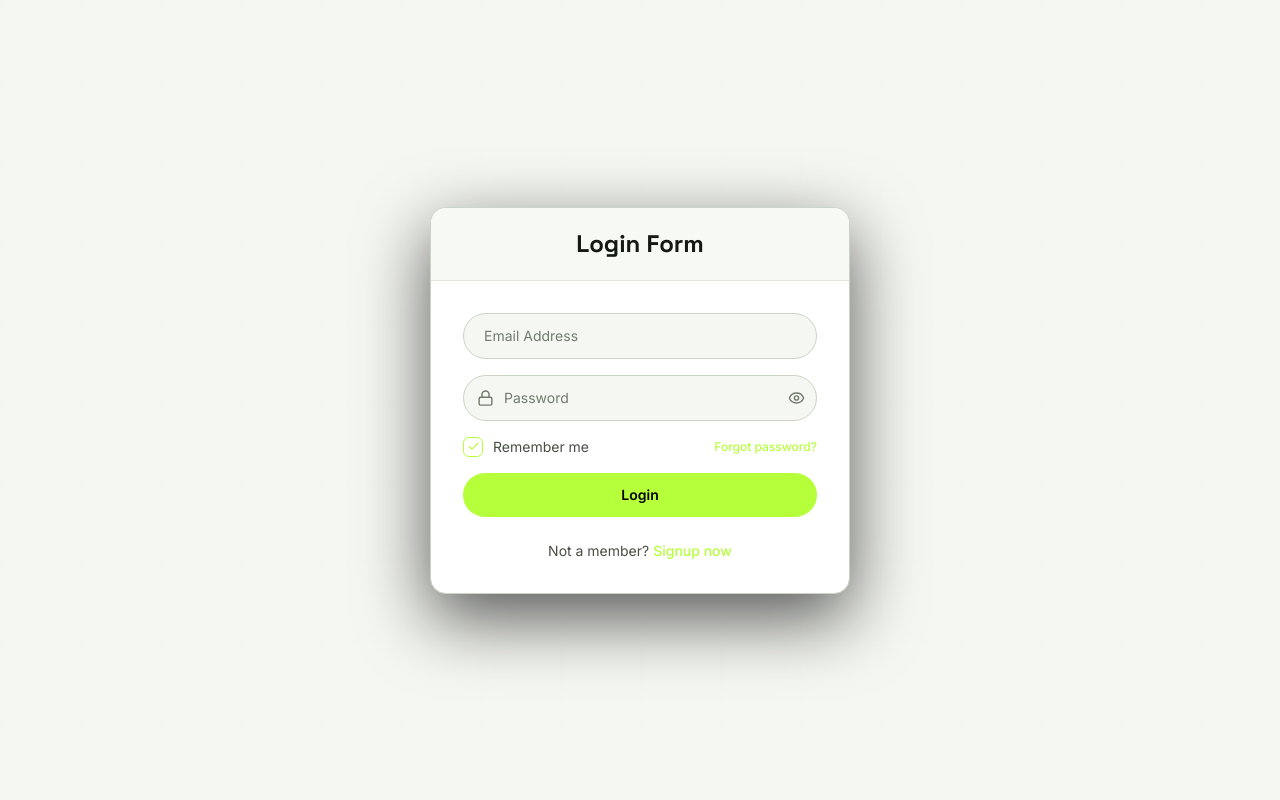
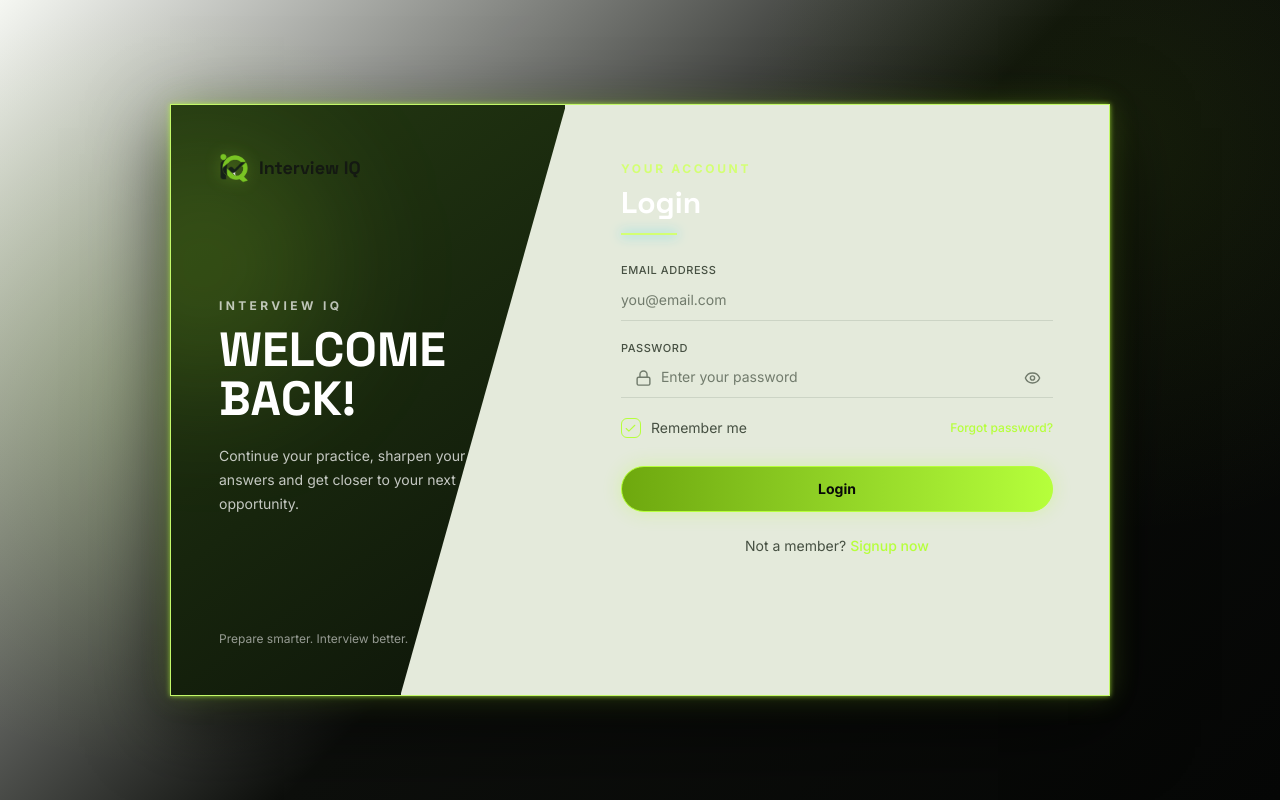
Before and after one commit to kobika525/Interview-IQ, a React (Vite) app in the folder Frontend/: page /login in a window 1280 px wide. Built offline with nearby package versions, Linux system fonts and the light colour scheme; no server answers.

Commit message:
Redesign authentication pages with brand theme

```diff
--- a/Frontend/src/index.css
+++ b/Frontend/src/index.css
@@ -199,6 +199,54 @@ body .bg-app {
     @apply text-text-secondary;
   }
 
+  .auth-neon-page {
+    background:
+      radial-gradient(circle at 12% 48%, rgba(182, 255, 59, 0.13), transparent 32%),
+      radial-gradient(circle at 88% 18%, rgba(137, 204, 22, 0.09), transparent 30%),
+      linear-gradient(135deg, var(--color-app) 0%, #0c0e0b 52%, #050605 100%);
+  }
+  .auth-neon-card {
+    @apply relative grid w-full overflow-hidden border border-blue/70 bg-auth-dark lg:grid-cols-[42%_58%];
+    box-shadow: 0 0 5px rgba(182, 255, 59, 0.7), 0 0 28px rgba(182, 255, 59, 0.2), 0 24px 75px rgba(0, 0, 0, 0.68);
+  }
+  .auth-neon-intro {
+    @apply relative flex min-h-[260px] flex-col overflow-hidden p-7 sm:p-10 lg:min-h-[590px] lg:p-12;
+    background: linear-gradient(145deg, #243912 0%, #17250d 54%, #0d1409 100%);
+  }
+  .auth-neon-intro::after {
+    content: '';
+    @apply pointer-events-none absolute inset-y-0 -right-px hidden w-[42%] bg-auth-dark lg:block;
+    clip-path: polygon(100% 0, 100% 100%, 0 100%);
+  }
+  .auth-neon-intro::before {
+    content: '';
+    @apply pointer-events-none absolute -left-24 top-8 h-64 w-64 rounded-full bg-blue/15 blur-3xl;
+  }
+  .auth-neon-form {
+    @apply bg-auth-dark px-6 py-8 sm:px-10 sm:py-10 lg:px-14 lg:py-14;
+  }
+  .auth-neon-fields .field {
+    @apply rounded-none border-0 border-b border-border bg-transparent px-0 py-2.5 text-text-primary placeholder:text-text-muted shadow-none hover:bg-transparent focus:border-blue focus:bg-transparent focus:ring-0;
+  }
+  .auth-neon-fields .field-label {
+    @apply mb-0.5 text-[11px] font-medium uppercase tracking-wider text-text-secondary;
+  }
+  .auth-neon-fields .field.pl-10 {
+    @apply pl-7;
+  }
+  .auth-neon-fields .field.pr-11 {
+    @apply pr-9;
+  }
+  .auth-neon-fields .auth-neon-button {
+    @apply mt-2 rounded-full border border-blue bg-gradient-to-r from-blue-deep to-blue py-3 font-bold text-[#080908] shadow-[0_0_18px_rgba(182,255,59,0.3)] transition-all hover:-translate-y-0.5 hover:shadow-[0_0_28px_rgba(182,255,59,0.5)];
+  }
+
+  @media (max-width: 1023px) {
+    .auth-neon-intro {
+      min-height: 250px;
+    }
+  }
+
   /* Badges */
   .badge {
     @apply inline-flex items-center gap-1.5 text-[11px] font-semibold px-2.5 py-1 rounded-full;
--- a/Frontend/src/layouts/AuthLayout.jsx
+++ b/Frontend/src/layouts/AuthLayout.jsx
@@ -1,20 +1,50 @@
 import { Outlet, useLocation } from 'react-router-dom'
+import Logo from '../components/common/Logo'
 
 export default function AuthLayout() {
   const { pathname } = useLocation()
   const isRegister = pathname === '/register'
+  const isPrimaryAuth = pathname === '/login' || isRegister
+
+  if (!isPrimaryAuth) {
+    return (
+      <div className="min-h-screen bg-app flex items-center justify-center p-4 sm:p-8">
+        <div className="w-full max-w-[420px] overflow-hidden rounded-2xl border border-border bg-card shadow-[0_24px_70px_rgba(0,0,0,0.65)]">
+          <div className="auth-form-theme p-6 sm:p-8"><Outlet /></div>
+        </div>
+      </div>
+    )
+  }
 
   return (
-    <div className="min-h-screen bg-app flex items-center justify-center p-4 sm:p-8">
-      <div className={`w-full ${isRegister ? 'max-w-[680px]' : 'max-w-[420px]'} overflow-hidden rounded-2xl border border-border bg-card shadow-[0_24px_70px_rgba(0,0,0,0.65)]`}>
-        <div className="border-b border-border-subtle bg-card-2 px-7 py-5 text-center">
-          <h1 className="font-display text-2xl font-bold text-text-primary">
-            {isRegister ? 'Register Form' : 'Login Form'}
-          </h1>
-        </div>
-        <div className="auth-form-theme p-6 sm:p-8">
-          <Outlet />
-        </div>
+    <div className="auth-neon-page min-h-screen flex items-center justify-center p-4 sm:p-8">
+      <div className={`auth-neon-card ${isRegister ? 'max-w-[1120px]' : 'max-w-[940px]'}`}>
+        <section className="auth-neon-intro">
+          <div className="relative z-10"><Logo size="sm" to="/" /></div>
+          <div className="relative z-10 my-auto max-w-[280px]">
+            <p className="mb-3 text-xs font-bold uppercase tracking-[0.28em] text-white/70">Interview IQ</p>
+            <h1 className="font-display text-4xl font-black uppercase leading-[1.02] text-white sm:text-5xl">
+              {isRegister ? <>Register<br />yourself!</> : <>Welcome<br />back!</>}
+            </h1>
+            <p className="mt-5 text-sm leading-6 text-white/75">
+              {isRegister
+                ? 'Build your profile and start preparing for interviews with confidence.'
+                : 'Continue your practice, sharpen your answers and get closer to your next opportunity.'}
+            </p>
+          </div>
+          <p className="relative z-10 text-xs text-white/55">Prepare smarter. Interview better.</p>
+        </section>
+
+        <section className={`auth-neon-form ${isRegister ? 'lg:py-9' : ''}`}>
+          <div className="mb-7">
+            <p className="text-xs font-bold uppercase tracking-[0.22em] text-cyan">Your account</p>
+            <h2 className="mt-2 font-display text-3xl font-bold text-white">{isRegister ? 'Sign Up' : 'Login'}</h2>
+            <div className="mt-3 h-0.5 w-14 bg-cyan shadow-[0_0_12px_rgba(34,211,238,0.9)]" />
+          </div>
+          <div className="auth-neon-fields">
+            <Outlet />
+          </div>
+        </section>
       </div>
     </div>
   )
--- a/Frontend/src/pages/auth/Login.jsx
+++ b/Frontend/src/pages/auth/Login.jsx
@@ -41,9 +41,9 @@ export default function Login() {
 
   return (
     <div>
-      <form onSubmit={handleSubmit(onSubmit)} className="space-y-4" noValidate>
-        <Input type="email" placeholder="Email Address" className="!rounded-full !px-5" error={errors.email?.message} {...register('email')} />
-        <PasswordInput placeholder="Password" className="!rounded-full" error={errors.password?.message} {...register('password')} />
+      <form onSubmit={handleSubmit(onSubmit)} className="space-y-5" noValidate>
+        <Input label="Email address" type="email" placeholder="you@email.com" error={errors.email?.message} {...register('email')} />
+        <PasswordInput label="Password" placeholder="Enter your password" error={errors.password?.message} {...register('password')} />
 
         {apiError && <p className="text-xs text-error bg-error/10 border border-error/20 rounded-lg px-3 py-2.5">{apiError}</p>}
 
@@ -52,7 +52,7 @@ export default function Login() {
           <Link to="/forgot-password" className="text-xs font-medium text-blue hover:text-cyan transition-colors">Forgot password?</Link>
         </div>
 
-        <Button type="submit" fullWidth loading={isSubmitting} className="!rounded-full !py-3">Login</Button>
+        <Button type="submit" fullWidth loading={isSubmitting} className="auth-neon-button">Login</Button>
       </form>
 
       <p className="text-sm text-text-secondary mt-6 text-center">
--- a/Frontend/src/pages/auth/Register.jsx
+++ b/Frontend/src/pages/auth/Register.jsx
@@ -74,7 +74,7 @@ export default function Register() {
           )}
         />
 
-        <Button type="submit" fullWidth loading={isSubmitting} className="!rounded-full !py-3">Create account</Button>
+        <Button type="submit" fullWidth loading={isSubmitting} className="auth-neon-button">Create account</Button>
       </form>
 
       <p className="text-sm text-text-secondary mt-6 text-center">
```
